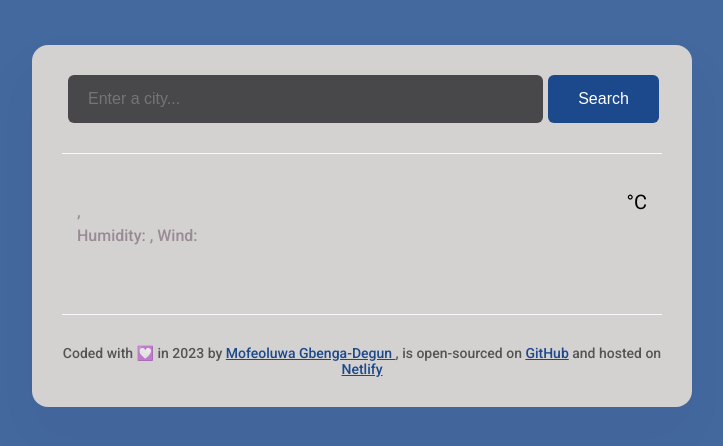
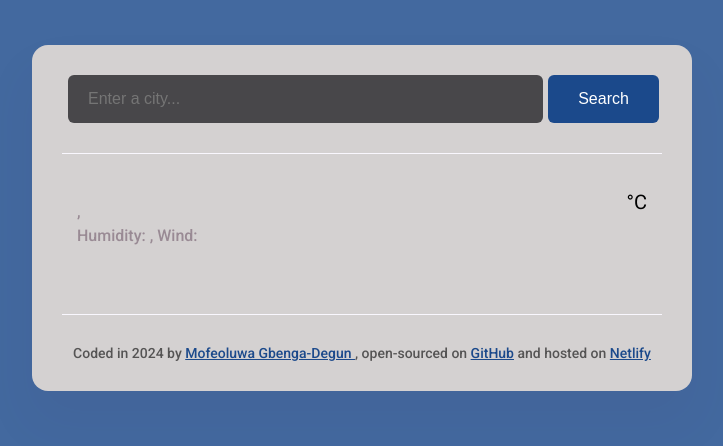
Before and after one commit to MofeDegun/MY-WEATHER-APP, a plain HTML site: page index.html in a window 1280 px wide. Shown: the whole page, without its empty margins (278-1001 px from the left). Drawn offline with nearby package versions, Linux system fonts and the light colour scheme; no server answers; a web font is replaced by a local one.

Commit message:
Update index.html

```diff
--- a/index.html
+++ b/index.html
@@ -48,12 +48,12 @@
       </main>
       <div class="weather-forecast" id="forecast"></div>
       <footer>
-          Coded with 💟 in 2023 by
+          Coded in 2024 by
           <a id="linkedin" href="https://www.linkedin.com/in/mofeoluwa-gbenga-degun-90665824b/" target="_blank">
              Mofeoluwa Gbenga-Degun
           </a>
         ,
-        is open-sourced on
+         open-sourced on
         <a
           href="https://github.com/MofeDegun/weather-wk7"
           target="_blank"
```
